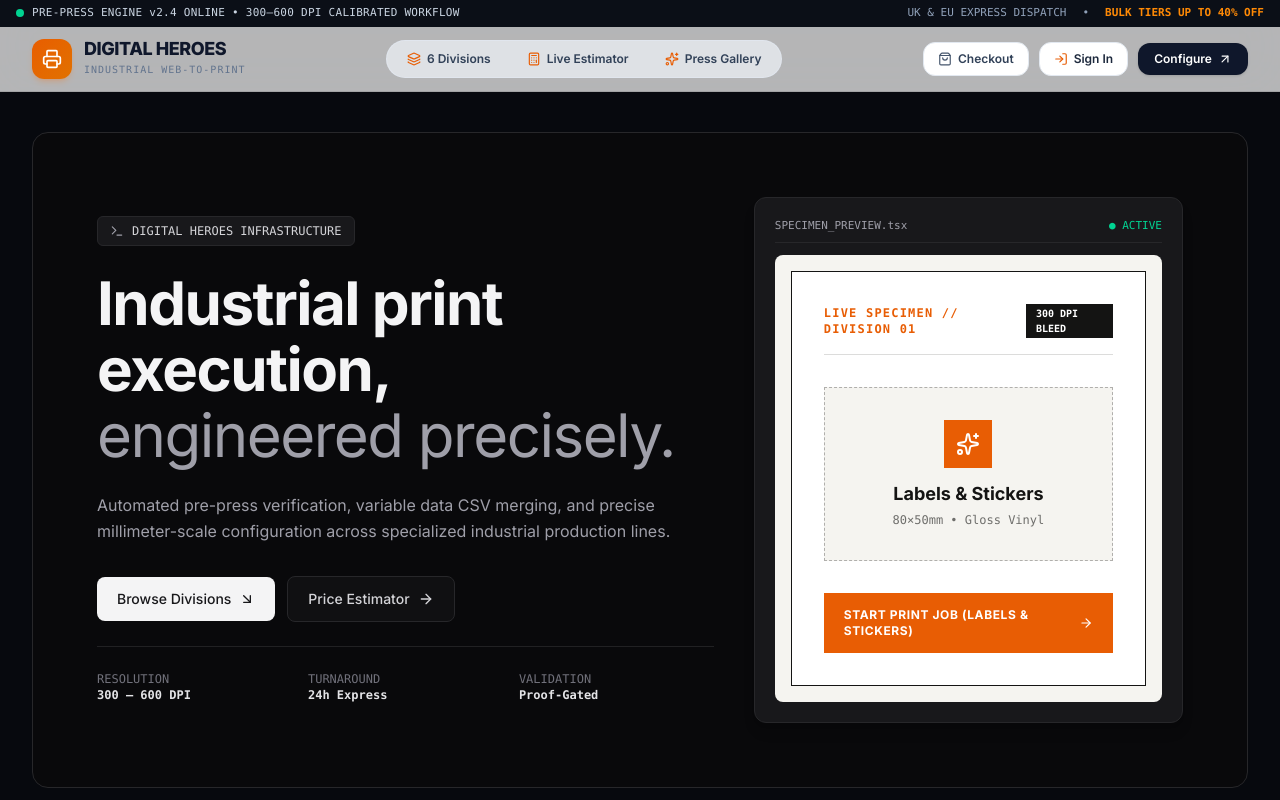
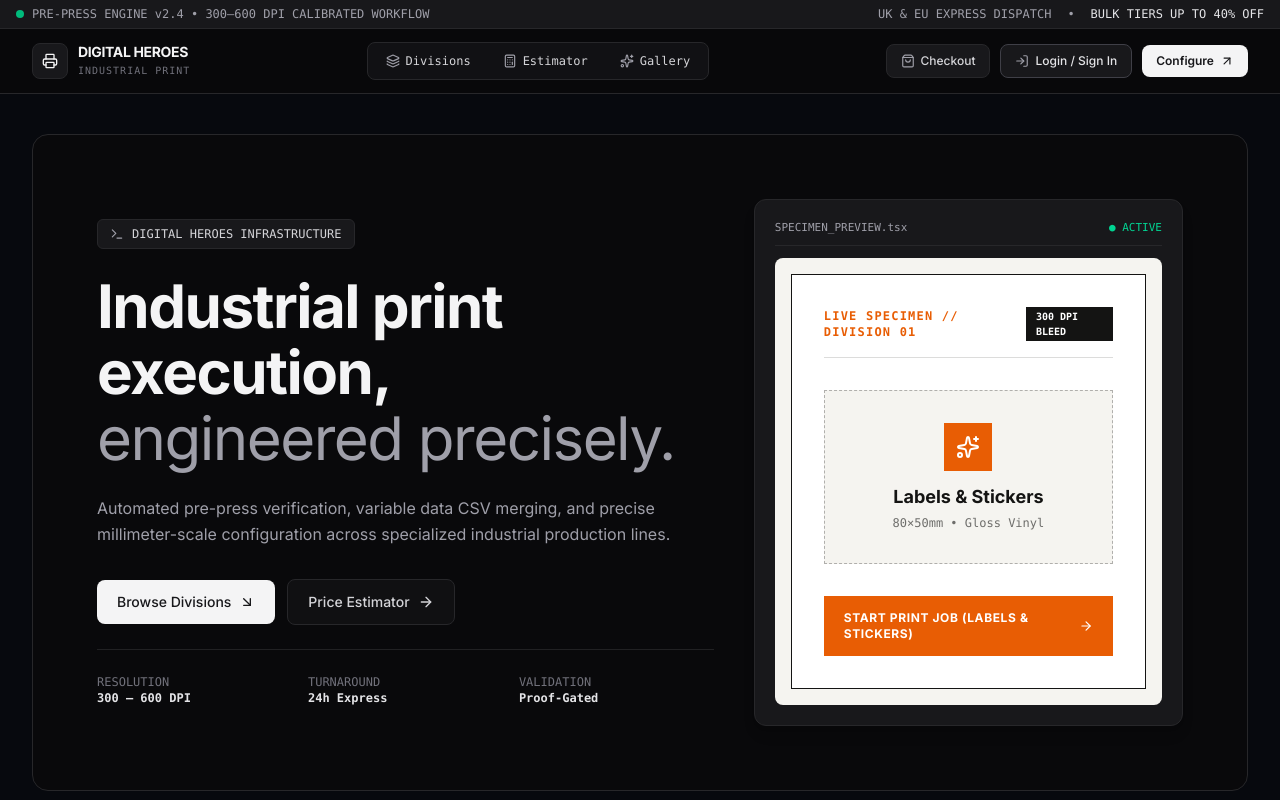
Before and after one commit to sarimkhan0000/Digital-Heroes, a Next.js app: page / in a window 1280 px wide. Shown: the top 800 px of the page. Built offline with nearby package versions, Linux system fonts and the light colour scheme; no server answers; the database is empty.

Commit message:
Add clear Login / Sign In option in enterprise Navbar

```diff
--- a/src/components/layout/Navbar.tsx
+++ b/src/components/layout/Navbar.tsx
@@ -13,6 +13,7 @@ import {
   LogIn,
   LogOut,
   UserCheck,
+  User,
 } from "lucide-react";
 import { createBrowserClient } from "@supabase/ssr";
 
@@ -52,22 +53,18 @@ export function Navbar() {
   };
 
   return (
-    <header className="sticky top-0 z-50 w-full border-b border-black/10 bg-white/80 backdrop-blur-xl supports-[backdrop-filter]:bg-white/70">
+    <header className="sticky top-0 z-50 w-full border-b border-zinc-800 bg-zinc-950/80 backdrop-blur-xl">
       {/* Top Micro Announcement Bar */}
-      <div className="bg-[#0B0F17] text-white px-4 py-1.5 text-xs">
+      <div className="bg-zinc-900 border-b border-zinc-800 text-zinc-400 px-4 py-1.5 text-xs font-mono">
         <div className="mx-auto flex max-w-7xl items-center justify-between">
           <div className="flex items-center gap-2">
-            <span className="inline-block h-2 w-2 rounded-full bg-emerald-400 animate-pulse" />
-            <span className="font-mono text-[11px] tracking-wide text-slate-300">
-              PRE-PRESS ENGINE v2.4 ONLINE • 300–600 DPI CALIBRATED WORKFLOW
-            </span>
+            <span className="inline-block h-2 w-2 rounded-full bg-emerald-500 animate-pulse" />
+            <span>PRE-PRESS ENGINE v2.4 • 300–600 DPI CALIBRATED WORKFLOW</span>
           </div>
-          <div className="hidden sm:flex items-center gap-4 font-mono text-[11px] text-slate-400">
+          <div className="hidden sm:flex items-center gap-4 text-zinc-400">
             <span>UK &amp; EU EXPRESS DISPATCH</span>
             <span>•</span>
-            <span className="text-orange-400 font-semibold">
-              BULK TIERS UP TO 40% OFF
-            </span>
+            <span className="text-zinc-200">BULK TIERS UP TO 40% OFF</span>
           </div>
         </div>
       </div>
@@ -75,64 +72,64 @@ export function Navbar() {
       {/* Main Navigation */}
       <div className="mx-auto flex h-16 max-w-7xl items-center justify-between px-4 sm:px-6 lg:px-8">
         {/* Brand Logo */}
-        <Link href="/" className="flex items-center gap-3 group">
-          <div className="flex h-10 w-10 items-center justify-center rounded-xl bg-gradient-to-br from-[#E85D04] to-amber-600 text-white shadow-md shadow-orange-500/20 transition-transform group-hover:scale-105">
-            <Printer className="h-5 w-5" />
+        <Link href="/" className="flex items-center gap-2.5 group">
+          <div className="flex h-9 w-9 items-center justify-center rounded-lg bg-zinc-900 border border-zinc-800 text-zinc-100 transition group-hover:border-zinc-700">
+            <Printer className="h-4 w-4" />
           </div>
           <div className="flex flex-col">
-            <span className="font-heading text-lg font-extrabold tracking-tight text-slate-900 leading-none">
+            <span className="font-heading text-sm font-bold tracking-tight text-zinc-100 leading-none">
               DIGITAL HEROES
             </span>
-            <span className="font-mono text-[10px] uppercase tracking-widest text-slate-500 mt-1">
-              Industrial Web-to-Print
+            <span className="font-mono text-[10px] uppercase tracking-widest text-zinc-500 mt-1">
+              Industrial Print
             </span>
           </div>
         </Link>
 
-        {/* Center Nav Pills */}
-        <nav className="hidden md:flex items-center gap-1 rounded-full border border-slate-200/80 bg-slate-100/70 p-1">
+        {/* Center Nav Links */}
+        <nav className="hidden md:flex items-center gap-1 rounded-lg border border-zinc-800 bg-zinc-900/60 p-1 font-mono text-xs">
           <Link
             href="/#divisions"
-            className="flex items-center gap-1.5 rounded-full px-4 py-1.5 text-xs font-semibold text-slate-700 transition hover:bg-white hover:text-slate-950 hover:shadow-sm"
+            className="flex items-center gap-1.5 rounded-md px-3.5 py-1.5 text-zinc-300 transition hover:bg-zinc-800 hover:text-white"
           >
-            <Layers className="h-3.5 w-3.5 text-[#E85D04]" />
-            6 Divisions
+            <Layers className="h-3.5 w-3.5 text-zinc-400" />
+            Divisions
           </Link>
           <Link
             href="/#calculator"
-            className="flex items-center gap-1.5 rounded-full px-4 py-1.5 text-xs font-semibold text-slate-700 transition hover:bg-white hover:text-slate-950 hover:shadow-sm"
+            className="flex items-center gap-1.5 rounded-md px-3.5 py-1.5 text-zinc-300 transition hover:bg-zinc-800 hover:text-white"
           >
-            <Calculator className="h-3.5 w-3.5 text-[#E85D04]" />
-            Live Estimator
+            <Calculator className="h-3.5 w-3.5 text-zinc-400" />
+            Estimator
           </Link>
           <Link
             href="/#gallery"
-            className="flex items-center gap-1.5 rounded-full px-4 py-1.5 text-xs font-semibold text-slate-700 transition hover:bg-white hover:text-slate-950 hover:shadow-sm"
+            className="flex items-center gap-1.5 rounded-md px-3.5 py-1.5 text-zinc-300 transition hover:bg-zinc-800 hover:text-white"
           >
-            <Sparkles className="h-3.5 w-3.5 text-[#E85D04]" />
-            Press Gallery
+            <Sparkles className="h-3.5 w-3.5 text-zinc-400" />
+            Gallery
           </Link>
         </nav>
 
-        {/* Right Actions (Order Queue + Sign In / Account + Configure Job) */}
+        {/* Right Actions */}
         <div className="flex items-center gap-2.5">
           <Link
             href="/checkout"
-            className="hidden sm:inline-flex items-center gap-1.5 rounded-xl border border-slate-200 bg-white px-3.5 py-2 text-xs font-semibold text-slate-700 transition hover:border-slate-300 hover:bg-slate-50"
+            className="hidden sm:inline-flex items-center gap-1.5 rounded-lg border border-zinc-800 bg-zinc-900 px-3.5 py-2 text-xs font-medium text-zinc-300 transition hover:bg-zinc-800 hover:text-white"
           >
-            <ShoppingBag className="h-3.5 w-3.5 text-slate-600" />
+            <ShoppingBag className="h-3.5 w-3.5 text-zinc-400" />
             Checkout
           </Link>
 
           {userEmail ? (
             <div className="flex items-center gap-2">
-              <span className="hidden lg:inline-flex items-center gap-1.5 rounded-xl bg-emerald-50 border border-emerald-200 px-3 py-2 text-xs font-medium text-emerald-800">
-                <UserCheck className="h-3.5 w-3.5 text-emerald-600" />
+              <span className="hidden lg:inline-flex items-center gap-1.5 rounded-lg bg-zinc-900 border border-zinc-800 px-3 py-2 text-xs font-mono text-zinc-300">
+                <UserCheck className="h-3.5 w-3.5 text-emerald-400" />
                 {userEmail.split("@")[0]}
               </span>
               <button
                 onClick={handleSignOut}
-                className="inline-flex items-center gap-1.5 rounded-xl border border-slate-200 bg-white px-3.5 py-2 text-xs font-semibold text-slate-700 transition hover:border-red-200 hover:bg-red-50 hover:text-red-600"
+                className="inline-flex items-center gap-1.5 rounded-lg border border-zinc-800 bg-zinc-900 px-3 py-2 text-xs font-medium text-zinc-300 transition hover:border-red-900 hover:bg-red-950/50 hover:text-red-400"
               >
                 <LogOut className="h-3.5 w-3.5" />
                 Sign Out
@@ -141,16 +138,16 @@ export function Navbar() {
           ) : (
             <Link
               href="/login"
-              className="inline-flex items-center gap-1.5 rounded-xl border border-slate-200 bg-white px-3.5 py-2 text-xs font-semibold text-slate-800 transition hover:border-slate-300 hover:bg-slate-50"
+              className="inline-flex items-center gap-1.5 rounded-lg border border-zinc-700 bg-zinc-900 px-3.5 py-2 text-xs font-medium text-zinc-200 transition hover:bg-zinc-800 hover:text-white"
             >
-              <LogIn className="h-3.5 w-3.5 text-[#E85D04]" />
-              Sign In
+              <LogIn className="h-3.5 w-3.5 text-zinc-400" />
+              Login / Sign In
             </Link>
           )}
 
           <Link
             href="/#divisions"
-            className="inline-flex items-center gap-1.5 rounded-xl bg-slate-900 px-4 py-2 text-xs font-semibold text-white shadow-sm transition hover:bg-[#E85D04]"
+            className="inline-flex items-center gap-1.5 rounded-lg bg-zinc-100 px-3.5 py-2 text-xs font-semibold text-zinc-900 transition hover:bg-white"
           >
             Configure
             <ArrowUpRight className="h-3.5 w-3.5" />
```
